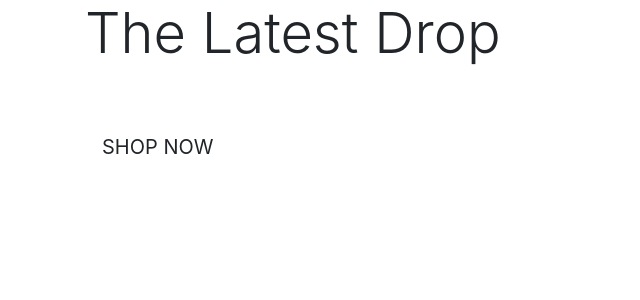
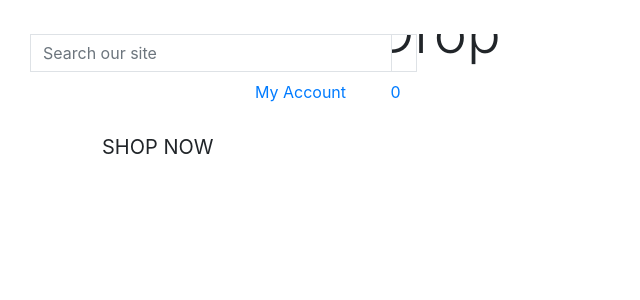
Before and after one commit to DilaraUcar/yoga_vibe_p5, a Django app: page / in a window 1280 px wide. Shown: the top 300 px of the page, without its empty margins (0-640 px from the left). Run offline with Django 3.2, Linux system fonts and the light colour scheme; some libraries are stand-ins or nearby versions.

Commit message:
Added main page header nav

```diff
--- a/templates/base.html
+++ b/templates/base.html
@@ -41,7 +41,72 @@
 </head>
 
 <body>
-    <header class="container-fluid fixed-top"></header>
+    <header class="container-fluid fixed-top">
+        <!-- Navigation -->
+        <div class="row bg-white pt-lg-2 d-none d-lg-flex">
+            <nav class="navbar navbar-expand-lg navbar-light">
+                <a class="nav-link main-logo-link navbar-brand logo-btn" href="{% url 'home' %}">
+                    <img src="yoga-vibe-logo.png" alt="YogaVibe logo" class="logo-image-sm d-md-none">
+                </a>
+        </div>
+        <div class="col-12 col-lg-4 my-auto py-1 py-lg-0">
+            <form method="GET" action="">
+                <div class="input-group w-100">
+                    <input class="form-control border border-black rounded-0" type="text" name="q"
+                        placeholder="Search our site">
+                    <div class="input-group-append">
+                        <button class="form-control btn btn-black border border-black rounded-0" type="submit">
+                            <span class="icon">
+                                <i class="fas fa-search"></i>
+                            </span>
+                        </button>
+                    </div>
+                </div>
+            </form>
+        </div>
+        <div class="col-12 col-lg-4 my-auto py-1 py-lg-0">
+            <ul class="list-inline list-unstyled text-center text-lg-right my-0">
+                <li class="list-inline-item dropdown">
+                    <a class="text-black nav-link" href="#" id="user-options" data-toggle="dropdown"
+                        aria-haspopup="true" aria-expanded="false">
+                        <div class="text-center">
+                            <div><i class="fas fa-user fa-lg"></i></div>
+                            <p class="my-0">My Account</p>
+                        </div>
+                    </a>
+                    <div class="dropdown-menu border-0" aria-labelledby="user-options">
+                        {% if request.user.is_authenticated %}
+                        {% if request.user.is_superuser %}
+                        <a href="" class="dropdown-item">Product Management</a>
+                        {% endif %}
+                        <a href="" class="dropdown-item">My Profile</a>
+                        <a href="{% url 'account_logout' %}" class="dropdown-item">Logout</a>
+                        {% else %}
+                        <a href="{% url 'account_signup' %}" class="dropdown-item">Register</a>
+                        <a href="{% url 'account_login' %}" class="dropdown-item">Login</a>
+                        {% endif %}
+                    </div>
+                </li>
+                <li class="list-inline-item">
+                    <a class="{% if grand_total %}text-info font-weight-bold{% else %}text-black{% endif %} nav-link"
+                        href="">
+                        <div class="text-center">
+                            <div><i class="fas fa-shopping-bag fa-lg"></i></div>
+                            <p class="my-0">
+                                {% if total_items_in_cart %}
+                                {{ total_items_in_cart }}
+                                {% else %}
+                                0
+                                {% endif %}
+                            </p>
+                        </div>
+                    </a>
+                </li>
+            </ul>
+        </div>
+        </div>
+        </nav>
+    </header>
 
     {% if messages %}
     <div class="message-container"></div>
```
Also changed, not shown: media/yoga-vibe-logo.png (added).
